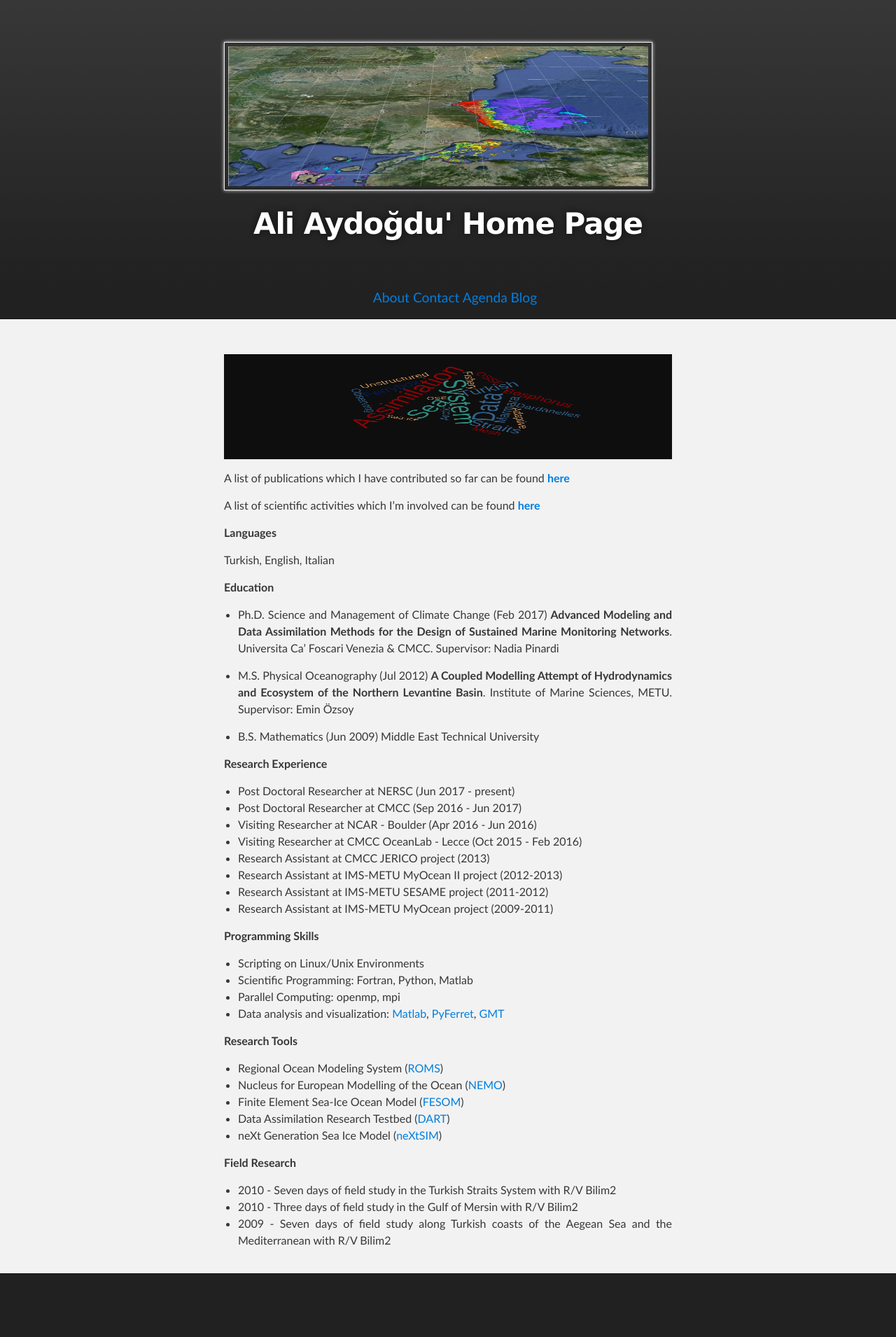
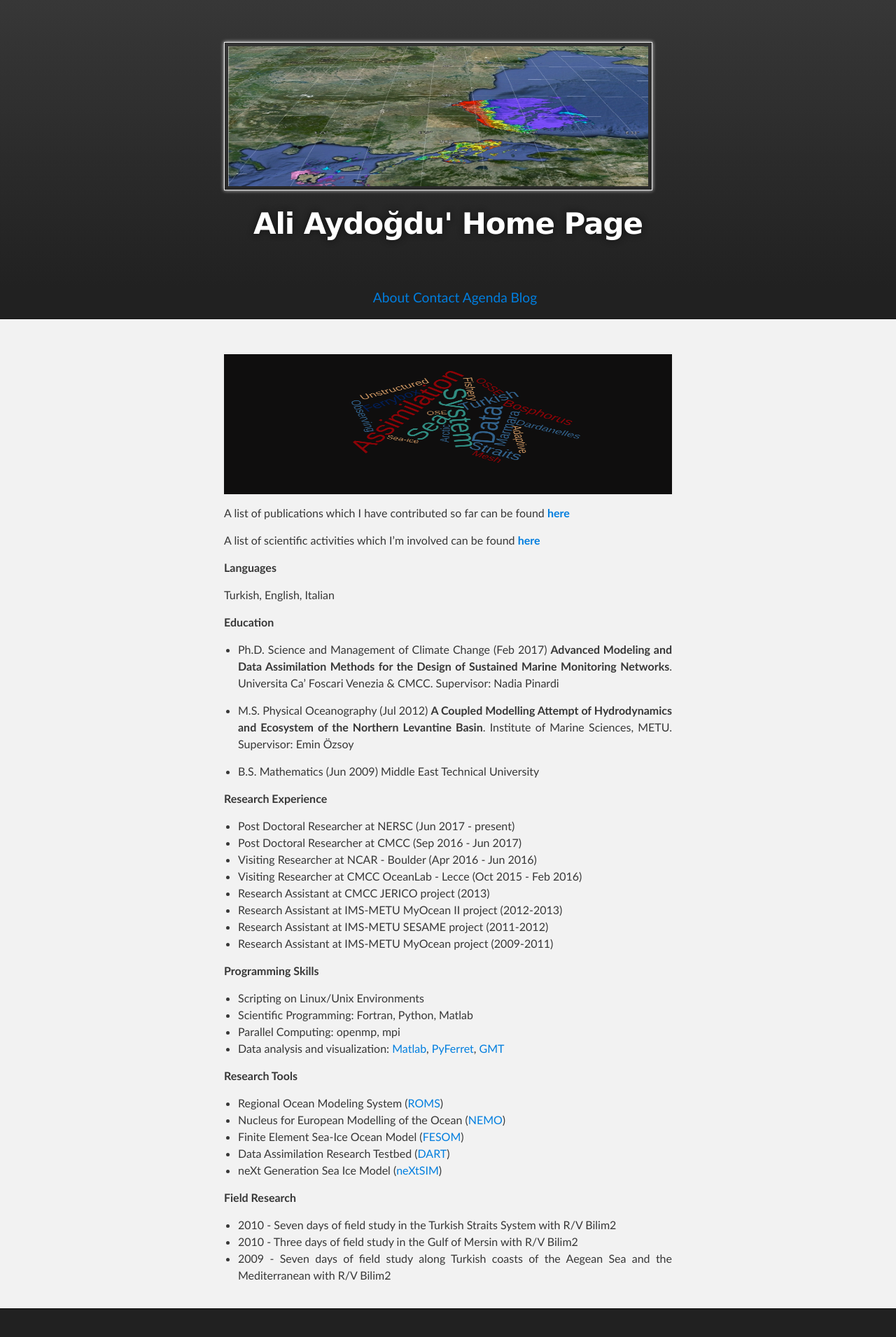
Before and after one commit to aydogduali/aydogduali.github.io, a Jekyll site: the page built from about/index.md, in a window 1280 px wide. Shown: the whole page at 70% size. Built offline with Jekyll 4.4.1, drawn with Linux system fonts in a browser that asks for light colours; the repository's description, which GitHub fills in, is left out; before the commit the page ends 1860 px from its top, so only the background shows below that.

Commit message:
updated order

```diff
--- a/about/index.md
+++ b/about/index.md
@@ -1,7 +1,7 @@
 ---
 layout: default
 ---
-![](../pics/wordcloud.png){:height="150px" width="640px"}
+![](../pics/wordcloud.png){:height="200px" width="640px"}
 
 A list of publications which I have contributed so far can be found **[here](/about/publication)**
 
```
